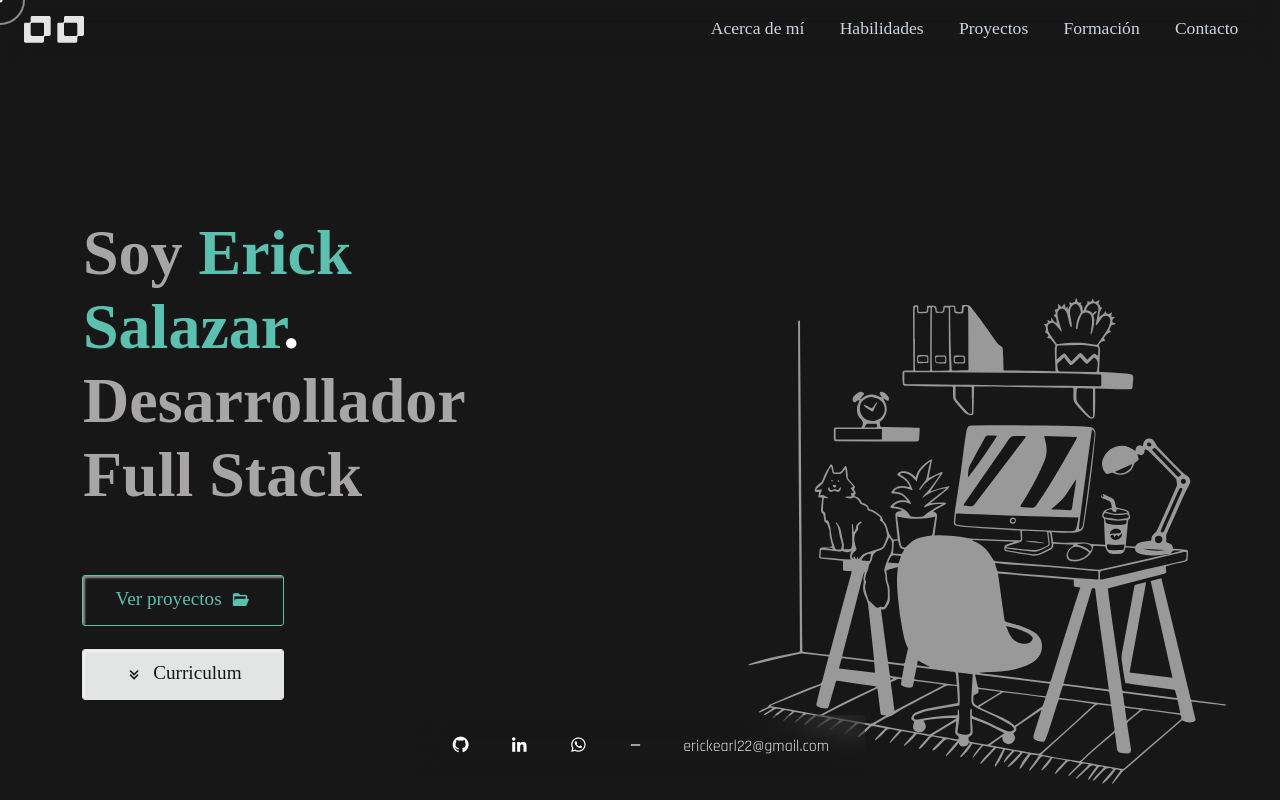
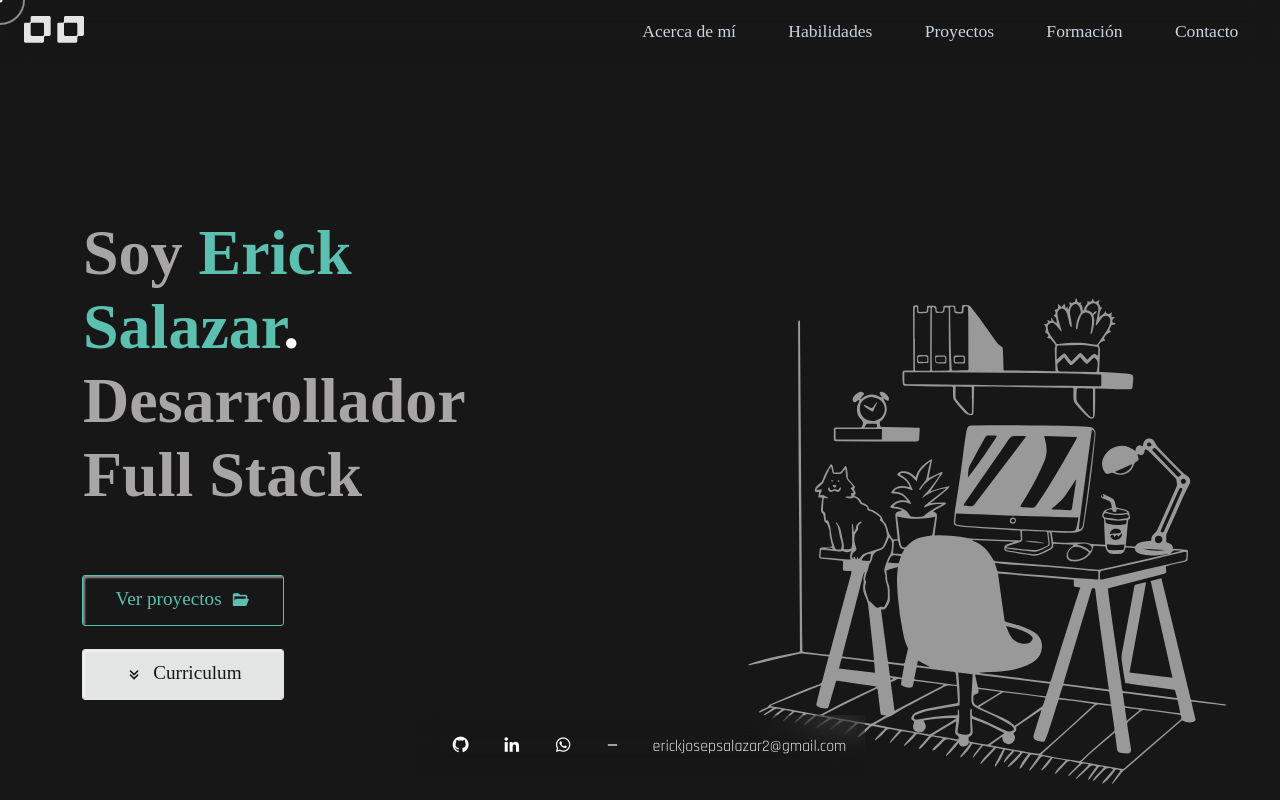
Before and after one commit to ErickSalazar44/portafolio, a React (Vite) app: page / in a window 1280 px wide. Shown: the top 800 px of the page. Built offline with nearby package versions, Linux system fonts and the light colour scheme; a web font is replaced by a local one.

Commit message:
proyecto movieflix agregado

```diff
--- a/src/components/Contacto.jsx
+++ b/src/components/Contacto.jsx
@@ -145,7 +145,7 @@ const Contacto = () => {
                     <div className='contact__email'>
                         <h4 className='contact__email-titulo'>EMAIL</h4>
                         <p className='contact__email-correo' >
-                            erickearl22@gmail.com
+                            erickjosepsalazar2@gmail.com
                         </p>
                     </div>
                     <div className=''>
--- a/src/components/NavbarHeader.jsx
+++ b/src/components/NavbarHeader.jsx
@@ -1,4 +1,4 @@
-import { useEffect, useState } from "react";
+import { useEffect, useRef, useState } from "react";
 import "./style/navbarHeader.css";
 
 const NavbarHeader = () => {
@@ -7,57 +7,32 @@ const NavbarHeader = () => {
         setMenuOpen(!menuOpen);
     };
 
-    useEffect(() => {
-        const menuBackDrop = document.querySelector("#menu-backdrop"); // sombra
-        const anclas = document.querySelectorAll("#landing-header li a"); // position de las anclas a sombrear
+    const menuBackdrop = useRef(null)
+
+    const sombra = menuBackdrop.current
 
     const handleMouseEnter = (event) => {
         const listItem = event.target.closest("a");
         const { left, top, width, height } =
             listItem.getBoundingClientRect(); // posicion de las anclas
         // almacen en variables con la propiedad setProperty
-            menuBackDrop.style.setProperty(
+        sombra.style.setProperty(
             "--left",
             `${left + window.scrollX}px`
         );
-            menuBackDrop.style.setProperty(
+        sombra.style.setProperty(
             "--top",
             `${top + window.scrollY}px`
         );
-            menuBackDrop.style.setProperty("--width", `${width}px`);
-            menuBackDrop.style.setProperty("--height", `${height}px`);
-            menuBackDrop.style.opacity = "1";
-            menuBackDrop.style.visibility = "visible";
+        sombra.style.setProperty("--width", `${width}px`);
+        sombra.style.setProperty("--height", `${height}px`);
+        sombra.style.opacity = "1";
     };
 
     const handleMouseLeave = () => {
         // al quitar el mouse quitamos la visibilidad del sombreado
-            menuBackDrop.style.opacity = "0";
-            menuBackDrop.style.visibility = "hidden";
+        sombra.style.opacity = "0";
     };
-
-        const handleCloseMenu = () => {
-            setMenuOpen(false);
-        };
-
-        anclas.forEach((ancla) => {
-            ancla.addEventListener("mouseenter", handleMouseEnter);
-            ancla.addEventListener("mouseleave", handleMouseLeave);
-            ancla.addEventListener("click", handleMouseLeave);
-            ancla.addEventListener("click", handleCloseMenu);
-            window.addEventListener("scroll", handleMouseLeave);
-        });
-
-        return () => {
-            anclas.forEach((ancla) => {
-                ancla.removeEventListener("mouseenter", handleMouseEnter);
-                ancla.removeEventListener("mouseleave", handleMouseLeave);
-                ancla.removeEventListener("click", handleMouseLeave);
-                ancla.removeEventListener("click", handleCloseMenu);
-                window.removeEventListener("scroll", handleMouseLeave);
-            });
-        };
-    }, []);
 
     const handleBack = () => {
         window.scroll(0,0)
@@ -94,38 +69,28 @@ const NavbarHeader = () => {
                     }`}
                 >
                     <li className='header__info-anclas'>
-                        <a href='#aboutme'>
-                            <span className='header__info-ancla--span'>
+                        <a onMouseEnter={handleMouseEnter} onMouseLeave={handleMouseLeave} href='#aboutme'>
                                 Acerca de mí
-                            </span>
                         </a>
                     </li>
                     <li className='header__info-anclas'>
-                        <a href='#habilidades'>
-                            <span className='header__info-ancla--span'>
+                        <a onMouseEnter={handleMouseEnter} onMouseLeave={handleMouseLeave} href='#habilidades'>
                                 Habilidades
-                            </span>
                         </a>
                     </li>
                     <li className='header__info-anclas'>
-                        <a href='#projects'>
-                            <span className='header__info-ancla--span'>
+                        <a onMouseEnter={handleMouseEnter} onMouseLeave={handleMouseLeave} href='#projects'>
                                 Proyectos
-                            </span>
                         </a>
                     </li>
                     <li className='header__info-anclas'>
-                        <a href='#formacion'>
-                            <span className='header__info-ancla--span'>
+                        <a onMouseEnter={handleMouseEnter} onMouseLeave={handleMouseLeave} href='#formacion'>
                                 Formación
-                            </span>
                         </a>
                     </li>
                     <li className='header__info-anclas'>
-                        <a href='#contacto'>
-                            <span className='header__info-ancla--span'>
+                        <a onMouseEnter={handleMouseEnter} onMouseLeave={handleMouseLeave} href='#contacto'>
                                 Contacto
-                            </span>
                         </a>
                     </li>
                 </ul>
@@ -134,7 +99,7 @@ const NavbarHeader = () => {
                     <i className={`bx bx-x ${menuOpen ? "" : "close"}`}></i>
                 </button>
             </nav>
-            <div id='menu-backdrop' className='menu-backdrop'></div>
+            <div ref={menuBackdrop} className='menu-backdrop'></div>
         </header>
     );
 };
--- a/src/components/Projects.jsx
+++ b/src/components/Projects.jsx
@@ -21,11 +21,11 @@ const Projects = () => {
                     gitHub='https://github.com/ErickSalazar44/pokedex'
                 />
                 <Project
-                    nameProject='Rick and morty WebSite'
-                    img='./rick_and_morty.webp'
-                    SobreProject=' la API de Rick and Morty. Permite a los usuarios explorar información sobre los personajes, episodios y ubicaciones de la serie de televisión. Hecho con React.'
-                    pagina='https://rick-and-morty-ericksalazar.netlify.app/'
-                    gitHub='https://github.com/ErickSalazar44/Rick-and-Morty-'
+                    nameProject='Plataforma de Películas'
+                    img='./aluraflix.png'
+                    SobreProject='Desde el uso de React.js, Vite, React Router DOM y Redux para crear una experiencia interactiva y eficiente, hasta la implementación de Tailwind CSS siguiendo el enfoque "mobile-first".'
+                    pagina='https://aluraflix-ericksalazar.netlify.app/'
+                    gitHub='https://github.com/ErickSalazar44/aluraFlix'
                 />
                 {/* <Project
                     nameProject='E-commerce'
--- a/src/components/cursor/cursor.css
+++ b/src/components/cursor/cursor.css
@@ -3,6 +3,7 @@
     height: 5px;
     background-color: white;
 }
+
 .cursor-outline {
     width: 50px;
     height: 50px;
@@ -23,8 +24,9 @@
 
 
 @media (max-width: 800px) {
+
     .cursor-dot,
-.cursor-outline {
-    display: none;
+    .cursor-outline {
+        display: none;
+    }
 }
-}
--- a/src/components/navegador/Navigate.jsx
+++ b/src/components/navegador/Navigate.jsx
@@ -15,7 +15,7 @@ const Navigate = () => {
             <span className="navigate__punto">
                 <i className='bx bx-minus'></i>
             </span>
-            <p className="navigate__correo">erickearl22@gmail.com</p>
+            <p className="navigate__correo">erickjosepsalazar2@gmail.com</p>
         </div>
     );
 };
--- a/src/components/style/habilidadesTecnicas.css
+++ b/src/components/style/habilidadesTecnicas.css
@@ -119,6 +119,12 @@
     border-radius: 0 0 0.5em 0;
 }
 
+/*postgresql*/
+.hab__postgresql {
+    color: var(--phBlue);
+    border-radius: 0.5em 0 0 0;
+}
+
 /*Icon arrow*/
 .hab__arrowTamaño {
     display: flex;
--- a/src/components/style/navbarHeader.css
+++ b/src/components/style/navbarHeader.css
@@ -1,4 +1,3 @@
-
 .header__contenedor {
     display: flex;
     justify-content: center;
@@ -28,7 +27,7 @@
     position: absolute;
     left: 110%;
     display: flex;
-    gap: 0.5em;
+    gap: 2em;
     flex-direction: column;
     top: 3.2em;
     height: 100vh;
@@ -40,16 +39,43 @@
 }
 
 .header__info-anclas {
+    cursor: pointer;
     text-align: start;
-    padding: 1em 1em;
+    padding-top: 1em;
+    z-index: 9000;
 }
 
 .header__info-anclas > a {
-    padding: 0.5em;
     color: #cbd5e1 ;
+    padding: 0.5em 1em;
 }
 
-.header__info-ancla--span {
+.header__info-anclas > a {
+    position: relative; /* Agrega posición relativa */
+    color: #cbd5e1;
+    padding: 0.5em 1em;
+    z-index: 9000; /* Asegúrate de que los enlaces tengan una alta z-index */
+}
+
+.header__info-anclas > a::after {
+    content: "";
+    position: absolute;
+    left: 0;
+    bottom: -3px; /* Ajusta la posición vertical según tus necesidades */
+    width: 100%;
+    height: 2px; /* Ajusta el grosor del sombreado según tus necesidades */
+    background-color: #7c7c7c25;
+    transform: scaleX(0); /* Inicialmente, el sombreado estará oculto */
+    transform-origin: right;
+    transition: transform 0.2s ease-in-out;
+}
+
+.header__info-anclas > a:hover::after {
+    transform: scaleX(1); /* Mostrar el sombreado en el hover */
+    transform-origin: left;
+}
+
+/* .header__info-ancla--span {
     display: inline-block;
     position: relative;
     overflow: hidden;
@@ -63,9 +89,9 @@
     bottom: 1px;
     left: -50%;
     transition: left 0.5s cubic-bezier(0.85, 0, 0.15, 1);
-}
+} */
 
-.header__info-ancla--span::after {
+/* .header__info-ancla--span::after {
     content: '';
     position: absolute;
     width: 50%;
@@ -74,7 +100,8 @@
     bottom: 1px;
     background-color: white;
     transition: right 0.5s cubic-bezier(0.85, 0, 0.15, 1);
-}
+} */
+
 .header__info-anclas > a:hover .header__info-ancla--span::before {
     left: 0;
 }
@@ -96,16 +123,15 @@
 /* Efect Sombras */
 .menu-backdrop {
     position: absolute;
-    background-color: #7c7c7c25;
+    background-color: #cccccc25;
     border-radius: 7px;
     transform: translateX(var(--left)) translateY(var(--top));
     left: 0;
     top: 0;
     width: var(--width);
     height: var(--height);
-    transition: transform 0.5s cubic-bezier(0.85, 0, 0.15, 1);
-    opacity: 1;
-    z-index: 10000;
+    transition: all 0.5s cubic-bezier(0.85, 0, 0.15, 1);
+    z-index: 100;
 }
 
 
@@ -114,8 +140,8 @@
         display: none;
     }
     .header__info-anclas {
-        padding: 0 0.5em;
         font-size: 1.1rem;
+        padding: 0em;
     }
     .header__navbar{
         backdrop-filter: blur(12px);
@@ -125,7 +151,7 @@
         width: max-content;
         flex-direction: row;
         height: auto;
-        gap: 0;
+        gap: 1em;
         background: none;
         backdrop-filter: none;
         font-size: 1.04rem;
```
Also changed, not shown: public/aluraflix.png (added). Lines whose indentation alone changed are shown as unchanged.
